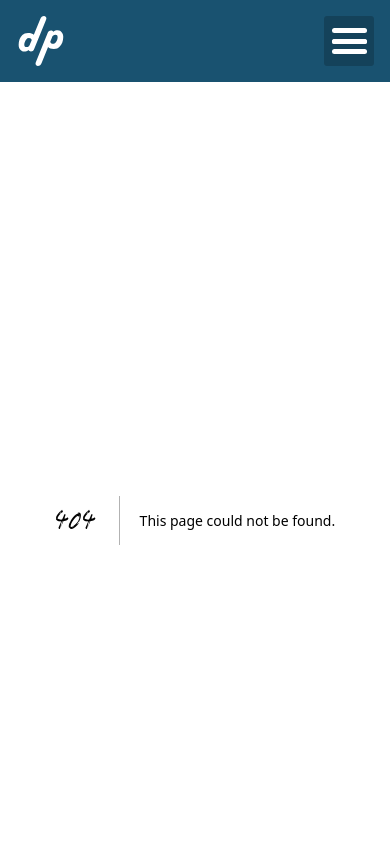
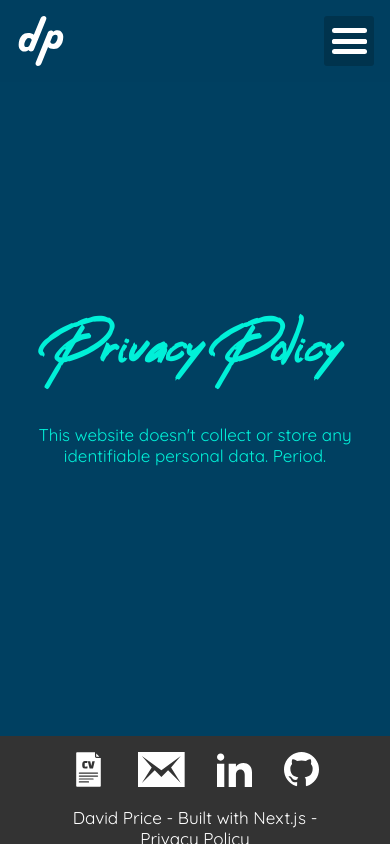
Before and after one commit to davidwillprice/portfolio-website, a Next.js app: page /privacy-policy in a window 390 px wide. Before the commit this address had no page. Built offline with nearby package versions, Linux system fonts and the light colour scheme.

Commit message:
Adds 404, privacy policy, buttons etc
* Adds 404 page
* Adds Privacy policy
* Adds button styles
* Streamlines padding, heights and margin variables

```diff
--- /dev/null
+++ b/app/privacy-policy/page.tsx
@@ -0,0 +1,19 @@
+import { Metadata } from "next";
+
+export const metadata: Metadata = {
+  title: "Privacy Policy | Predict The Standings",
+  description:
+    "This website doesn't collect or store any of your personal data - Period",
+};
+
+export default function NotFound() {
+  return (
+    <div style={{ textAlign: "center", marginBottom: "32px" }}>
+      <h1>Privacy Policy</h1>
+      <p>
+        This website doesn&apos;t collect or store any identifiable personal
+        data. Period.
+      </p>
+    </div>
+  );
+}
--- /dev/null
+++ b/src/components/button-con.module.scss
@@ -0,0 +1,16 @@
+.con {
+  display: flex;
+  gap: 16px;
+  flex-wrap: wrap;
+}
+.center {
+  justify-content: center;
+}
+.right {
+  justify-content: flex-end;
+}
+@media only screen and (max-width: 500px) {
+  .right {
+    justify-content: flex-start;
+  }
+}
--- a/src/components/footer.module.scss
+++ b/src/components/footer.module.scss
@@ -5,7 +5,7 @@
   background-color: var(--footer-background-color);
 }
 .footer__inner {
-  padding: 16px var(--desktop-x-margin);
+  padding: 16px var(--page-x-margin);
   display: flex;
   justify-content: space-between;
   align-items: center;
@@ -60,7 +60,7 @@
 
 @media (max-width: 600px) {
   .footer__inner {
-    padding: var(--mobile-x-margin);
+    padding: var(--page-x-margin);
   }
 }
 
--- a/src/components/footer.tsx
+++ b/src/components/footer.tsx
@@ -15,7 +15,7 @@ const Footer = () => (
       </div>
       <div className={styles.links}>
         <a
-          aria-label="Download David Price CV"
+          aria-label="Download David Price's CV"
           href="/2026_david-price-cv.pdf"
           download>
           <svg
--- a/src/components/header.module.scss
+++ b/src/components/header.module.scss
@@ -10,7 +10,7 @@
   align-items: center;
   max-width: var(--layout-width);
   margin: 0 auto;
-  padding: 0 var(--desktop-x-margin);
+  padding: 0 var(--page-x-margin);
   height: 55px;
   overflow: hidden;
   transition:
@@ -118,12 +118,13 @@
     opacity: 0;
     visibility: hidden;
     width: 100%;
-    height: 500px;
-    height: calc(100vh - 95px);
+    height: calc(100vh - var(--header-height));
     flex-direction: column;
     display: flex;
     justify-content: flex-start;
     overflow-y: auto;
+    margin-top: var(--page-x-margin);
+    overflow-x: hidden;
   }
   .header.header__expanded {
     background-color: var(--menu-background-color);
@@ -137,11 +138,11 @@
   }
   .header {
     flex-wrap: wrap;
-    height: var(--header-height-mobile);
+    height: var(--header-height);
     > a {
       height: 50px;
     }
-    padding: var(--mobile-x-margin) var(--mobile-x-margin) 0;
+    padding: var(--page-x-margin) var(--page-x-margin) 0;
   }
   .logo {
     width: 50px;
--- a/src/styles/globals.scss
+++ b/src/styles/globals.scss
@@ -12,16 +12,13 @@
 
   --layout-width: 1200px;
 
-  --header-height-desktop: 55px;
-  --header-height-mobile: 82px;
-  --footer-height-desktop: 67px;
+  --header-height: 55px;
+  --footer-height: 67px;
 
-  --desktop-x-margin: 32px;
-  --mobile-x-margin: 16px;
-  --desktop-y-margin: 32px;
-  --mobile-y-margin: 16px;
+  --page-x-margin: 32px;
+  --page-y-margin: 32px;
 
-  --margin-to-top: calc(var(--header-height-desktop) + var(--desktop-y-margin));
+  --margin-to-top: calc(var(--header-height) + var(--page-y-margin));
 }
 
 * {
@@ -54,9 +51,14 @@ body {
 
 main {
   margin-top: var(--margin-to-top);
-  min-height: calc(
-    100vh - calc(var(--footer-height-desktop) + var(--margin-to-top))
-  );
+  min-height: calc(100vh - calc(var(--footer-height) + var(--margin-to-top)));
+  padding: 0 var(--page-x-margin);
+  max-width: var(--layout-width);
+  margin-left: auto;
+  margin-right: auto;
+  display: flex;
+  place-content: center;
+  flex-direction: column;
 }
 
 a {
@@ -68,6 +70,21 @@ h1,
 .h1 {
   font-family: var(--font-rey);
   font-size: 4rem;
+  margin-bottom: 48px;
+}
+
+p {
+  margin-bottom: 16px;
+}
+@media (max-width: 1000px) {
+  h1 {
+    font-size: 3.8rem;
+  }
+}
+@media (max-width: 800px) {
+  :root {
+    --footer-height: 108px;
+  }
 }
 @media (max-width: 700px) {
   body {
@@ -76,7 +93,17 @@ h1,
 }
 
 @media (max-width: 600px) {
-  main {
-    margin-top: calc(var(--header-height-mobile) + var(--mobile-y-margin));
+  :root {
+    --page-y-margin: 16px;
+    --page-x-margin: 16px;
+    --header-height: 82px;
+  }
+  h1 {
+    font-size: 2.4rem;
   }
 }
+@media (max-width: 400px) {
+  h1 {
+    font-size: 2.2rem;
+  }
+}
```
Also changed, not shown: app/not-found.tsx (added, +24 -0 lines), src/components/button-con.module.tsx (added, +15 -0 lines), src/styles/button.module.scss (added, +33 -0 lines), app/page.module.css (added).
